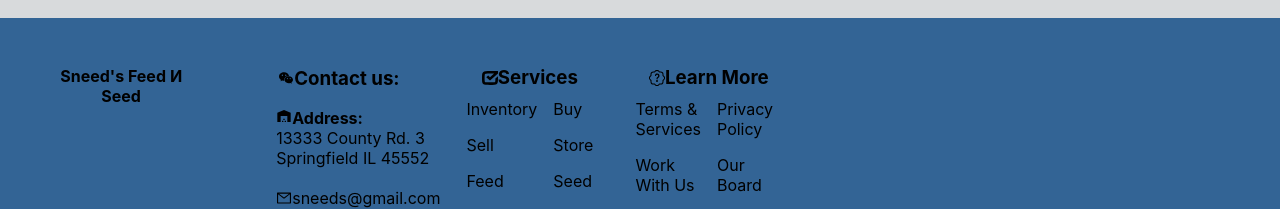
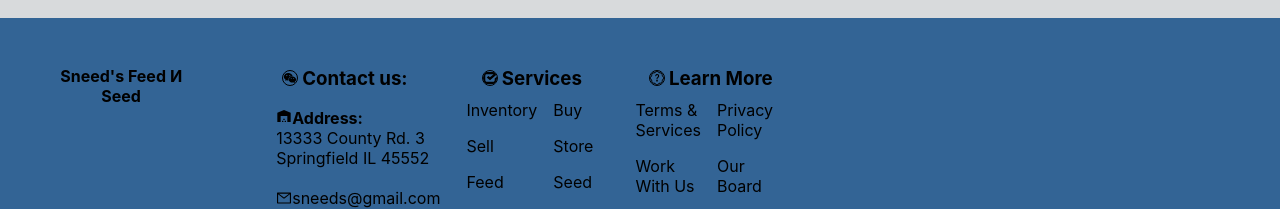
Before and after one commit to lcmpbll/sneeds-feed-n-seed, a React (Create React App) app: page / in a window 1280 px wide. Shown: the part 681-890 px from the top of the page. Built offline with nearby package versions, Linux system fonts and the light colour scheme.

Commit message:
Format icons

```diff
--- a/src/scenes/footer/Footer.css
+++ b/src/scenes/footer/Footer.css
@@ -76,3 +76,9 @@
   grid-template-columns: repeat(2, 0.5fr);
   grid-gap: 1rem;
 }
+
+.icon {
+  margin: 0.25rem;
+  border: 1px solid black;
+  border-radius: 50%;
+}
--- a/src/scenes/footer/Footer.jsx
+++ b/src/scenes/footer/Footer.jsx
@@ -16,12 +16,12 @@ function ContactInfo() {
           </div>
           <div className='sneeds__footer-content_contact'>
             <div className='sneeds__footer-content_contact-header'>
-              <AiOutlineWechat/>
+              <AiOutlineWechat className='icon'/>
               <h3>Contact us:</h3>
             </div>
             <div className='sneeds__footer-content_contact-address'>
               <div>
-                <MdWarehouse/>
+                <MdWarehouse />
                 <h4>Address:</h4>
               </div>
               <p>13333 County Rd. 3
@@ -34,7 +34,7 @@ function ContactInfo() {
           </div>
           <div className='sneeds__footer-content_services'>
             <div className='sneeds__footer-content_services-header'>
-              <SiHelpdesk/>
+              <SiHelpdesk className='icon'/>
               <h3>Services</h3>
             </div>
             <div>
@@ -48,7 +48,7 @@ function ContactInfo() {
           </div>
           <div className='sneeds__footer-content_services'>
             <div className='sneeds__footer-content_services-header'>
-              <BsPatchQuestion/>
+              <BsPatchQuestion className='icon'/>
               <h3>Learn More</h3>
             </div>
             <div>
```
